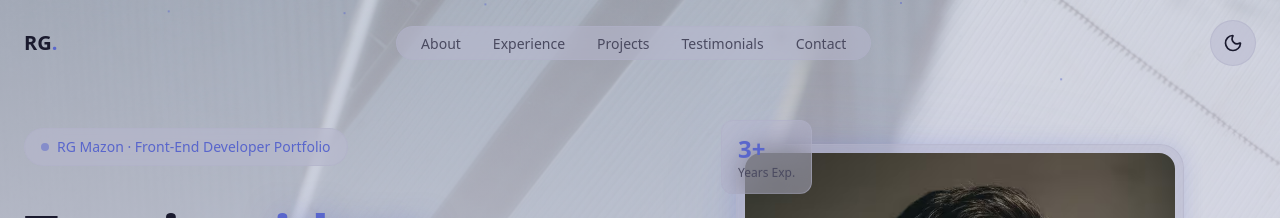
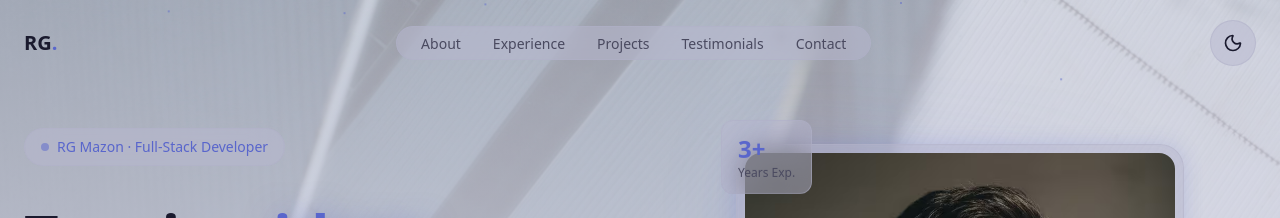
Before and after one commit to rgmazon/rgmazon, a React (Vite) app: page / in a window 1280 px wide. Shown: the top 218 px of the page. Built offline with nearby package versions, Linux system fonts and the light colour scheme; a web font is replaced by a local one.

Commit message:
Updated some Hero Section elements

```diff
--- a/src/sections/Hero.jsx
+++ b/src/sections/Hero.jsx
@@ -89,7 +89,7 @@ export const Hero = () => {
                     <div className="animate-dfade-in">
                         <span className="inline-flex items-center gap-2 px-4 py-2 rounded-full glass text-sm text-primary">
                             <span className="w-2 h-2 bg-primary rounded-full animate-pulse" />
-                                RG Mazon · Front-End Developer Portfolio
+                                RG Mazon · Full-Stack Developer
                         </span>
                     </div>
 
```
